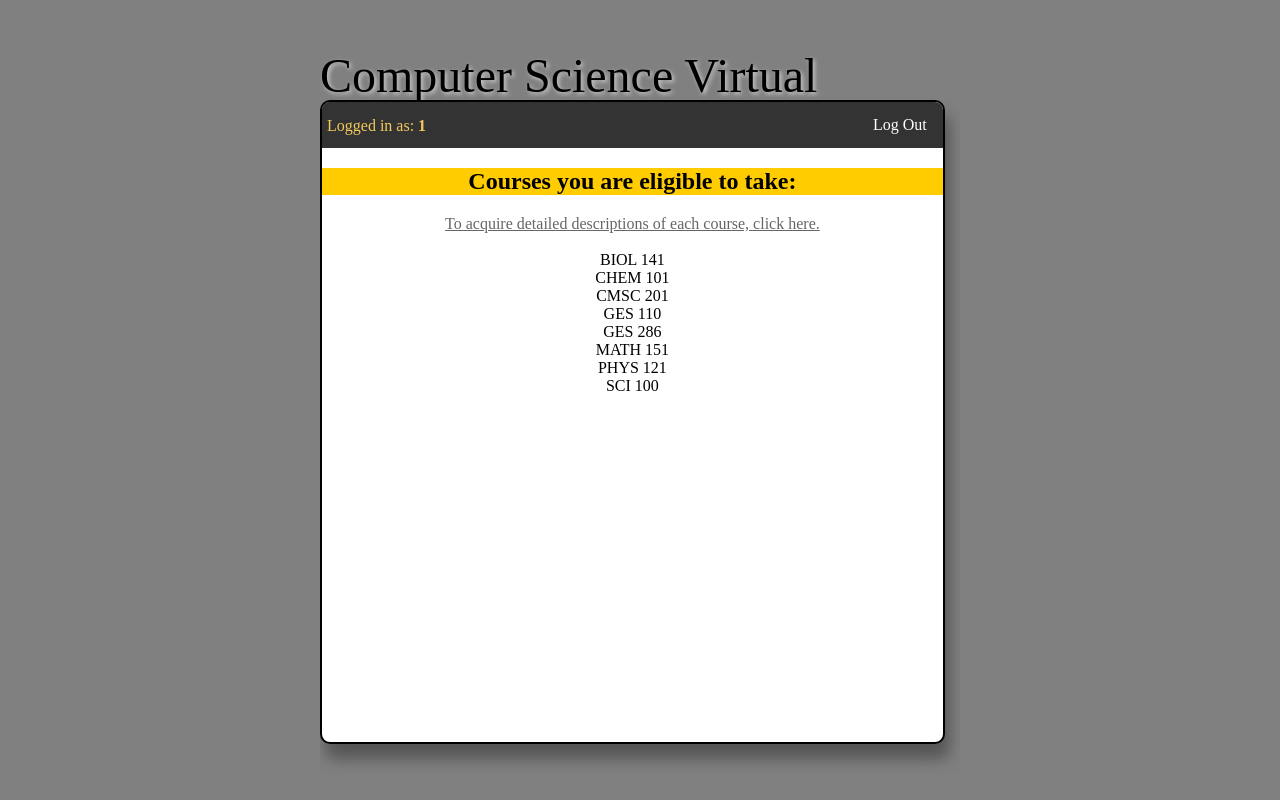
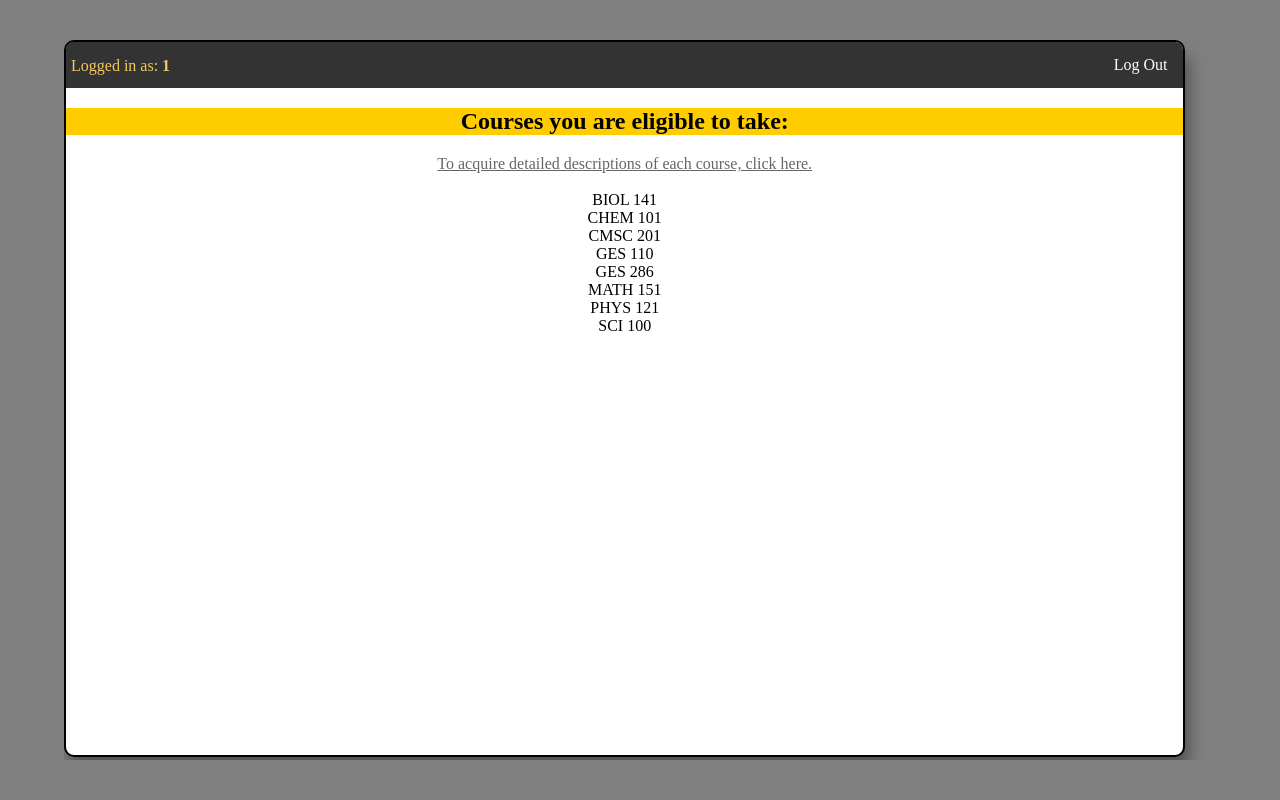
Before and after one commit to bnat1/433NatChrisJoey, a PHP site: page /landing.php in a window 1280 px wide. Run offline with PHP 8.4, Linux system fonts and the light colour scheme; the visitor is signed in with stand-in values (Sample User, id 1); data that the repository does not hold is empty.

Commit message:
CSS changes

```diff
--- a/index.css
+++ b/index.css
@@ -3,7 +3,7 @@ body {
 }
 
 #container {
-	width:50vw;
+	width: 90vw;
 	height: 90vw;
 	position:absolute;
 	left:0;
@@ -12,15 +12,15 @@ body {
 	bottom:0;
 	margin:auto;
 	float:auto;
-	max-width:100%;
-	max-height:100%;
+	max-width:90%;
+	max-height:90%;
 	overflow:hidden;
 }
 
 #content {
 	background-color:#FFFFFF;
 	width:97%;
-	height:80%;
+	height:99%;
 	max-width:100%;
 	max-height:100%;
 	position: relative;
@@ -34,9 +34,9 @@ body {
 }
 
 #header {
-	background-color:#808080;
+	background-color:#333;
 	width:98%;
-	height: 100px;
+	height: 0px;
 	position:relative;
 }
 
@@ -44,10 +44,19 @@ a {
 	color:#666666;
 }
 
+#course{
+    font-family: monospace;
+    white-space: pre;
+	float: left;
+	text-align: left;
+	padding-left: 50px;
+}
+
 p.headerText {
+	margin-left: 20px;
 	position: absolute;
     top: 0;
-	font-size:48px;
+	font-size:40px;
 	color:#000000;
 	text-shadow: 2px 2px 4px #cccccc;
 //	white-space: nowrap;
@@ -59,6 +68,10 @@ ul {
     padding: 0;
     overflow: hidden;
     background-color: #333;
+}
+
+li {
+    float: left;
 }
 
 li a {
@@ -90,7 +103,7 @@ li.submitBtn {
 
 #scrollbar {
     width: 100%;
-    height: 88%;
+    height: 75%;
     margin: 0;
     padding: 0;
     overflow: auto;
@@ -111,7 +124,7 @@ table, tr, td{
 }
 
 #alignClasses{
-	display:inline-block;
+	display:block;
 	text-align:left;
 }
 
@@ -169,7 +182,7 @@ input:enabled + label {
  */
 
 #titleBar {
-	margin: auto;
+	margin: 0;
 	padding-top: 15px;
 	padding-left: 5px;
 	padding-right: 5px;
```
